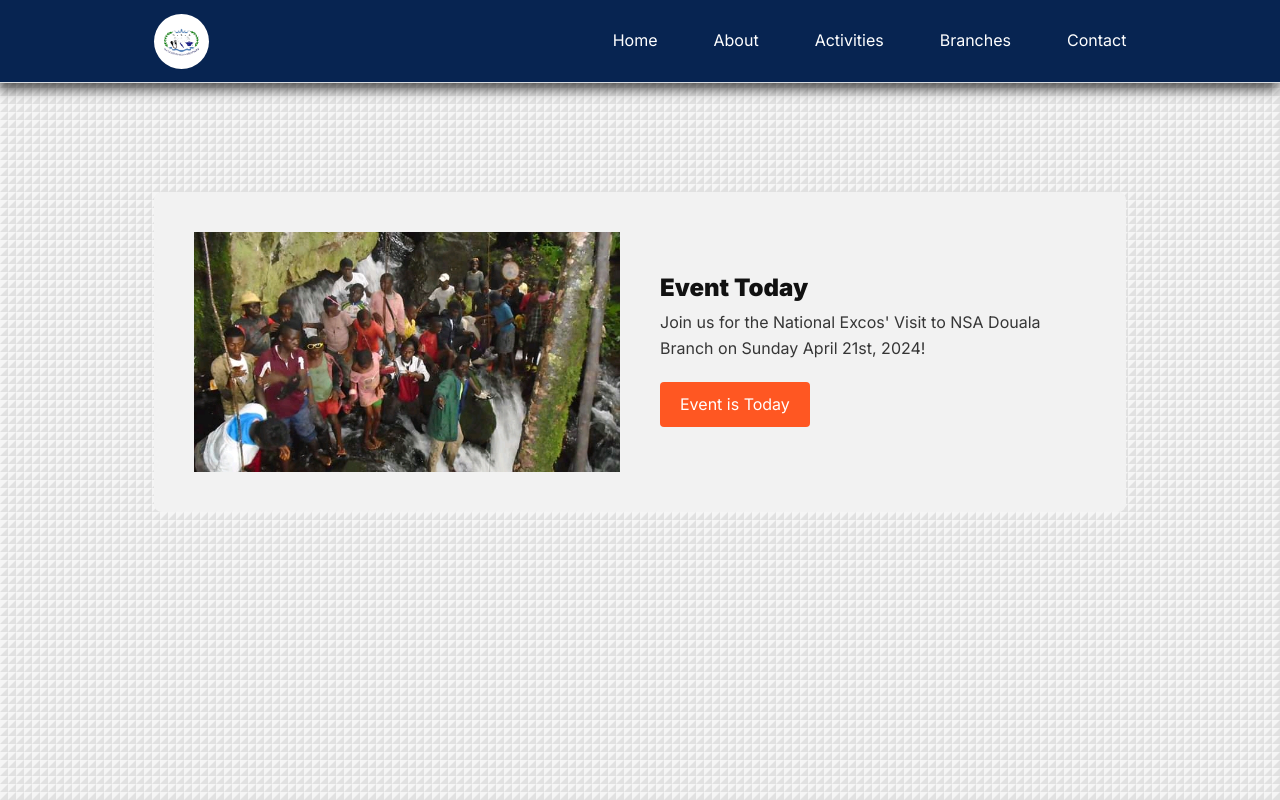
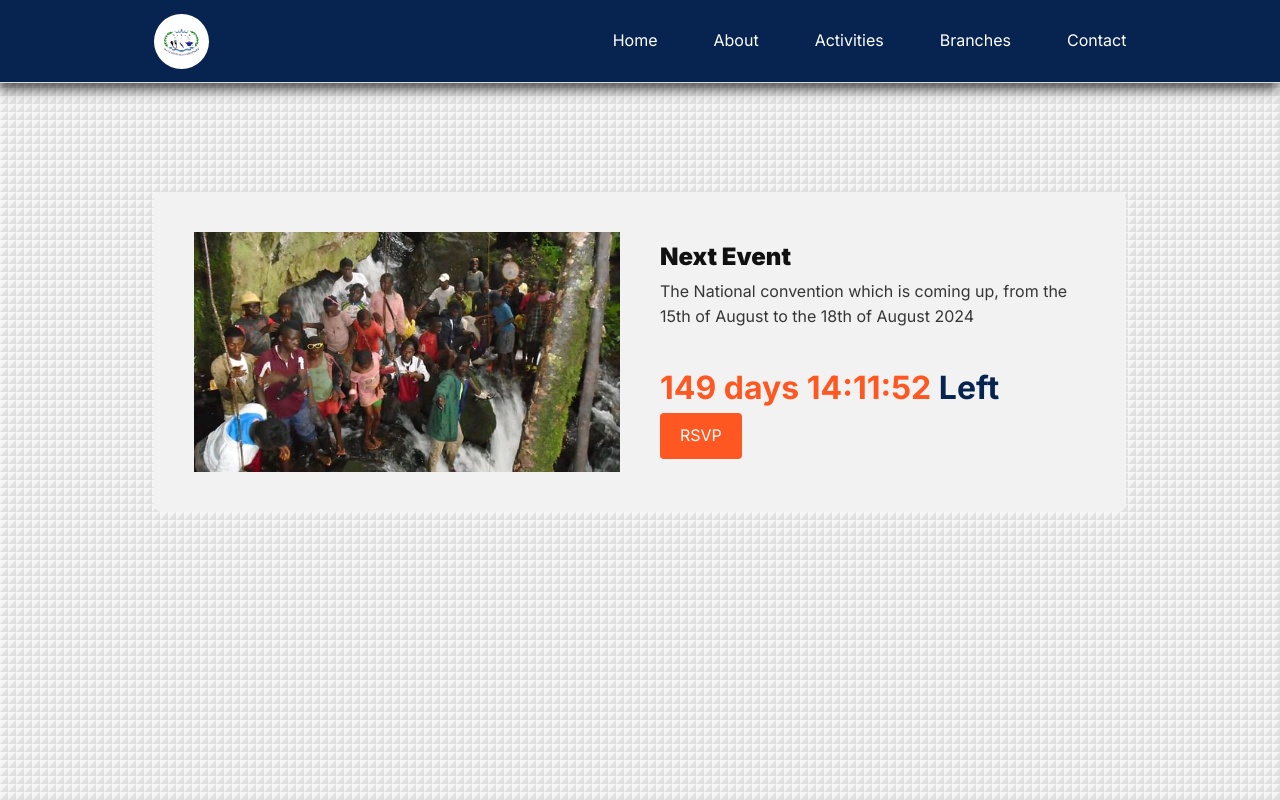
Before and after one commit to Fonyuygita/NSA-_, a Next.js app: page /event in a window 1280 px wide. Shown: the top 800 px of the page. Built offline with nearby package versions, Linux system fonts and the light colour scheme.

Commit message:
added upcoming event

```diff
--- a/src/components/eventSection/eventSection.jsx
+++ b/src/components/eventSection/eventSection.jsx
@@ -3,7 +3,7 @@
 import Image from "next/image";
 import Link from "next/link";
 import styles from "./eventSection.module.css";
-// import CountdownTimer from "./eventTimer";
+import CountdownTimer from "./eventTimer";
 
 const EventSection = () => {
   return (
@@ -12,11 +12,13 @@ const EventSection = () => {
         <Image src="/ac6.png" alt="Event Image" width={600} height={400} />
       </div>
       <div className={styles.eventContent}>
-        <h2>Event Today</h2>
-        <p>{"Join us for the National Excos' Visit to NSA Douala Branch on Sunday April 21st, 2024!"}</p>
-        <div className={styles.timer}></div>
-        <Link href="/event" className={styles.eventLink}>
-Event is Today
+        <h2>Next Event</h2>
+        <p>{"The National convention which is coming up, from the 15th of August to the 18th of August 2024 "}</p>
+        <div className={styles.timer}>
+          <CountdownTimer />
+        </div>
+        <Link href="https://docs.google.com/forms/d/18f4cKg_tyWe0lk9CuDYLKl2bQKJrGF-TYbp8Q_D_11o/edit" className={styles.eventLink}>
+          RSVP
         </Link>
 
       </div>
--- a/src/components/eventSection/eventTimer.jsx
+++ b/src/components/eventSection/eventTimer.jsx
@@ -8,7 +8,7 @@ const CountdownTimer = () => {
   const [countdown, setCountdown] = useState(0);
 
   useEffect(() => {
-    const eventDate = new Date('2024-04-21'); // Replace with your event date
+    const eventDate = new Date('2024-08-15'); // Replace with your event date
     const today = new Date();
     const difference = eventDate - today;
 
--- a/src/components/home/hero/hero.module.css
+++ b/src/components/home/hero/hero.module.css
@@ -191,9 +191,11 @@
       align-items: center;
     }
     .imgContainer{
-      width: 90%;
+      width: 100%;
       height: 270px;
       margin: 0 auto;
       margin-left: 12px;
     }
+
+
   }
```
Also changed, not shown: src/app/page.jsx (+8 -6 lines).
